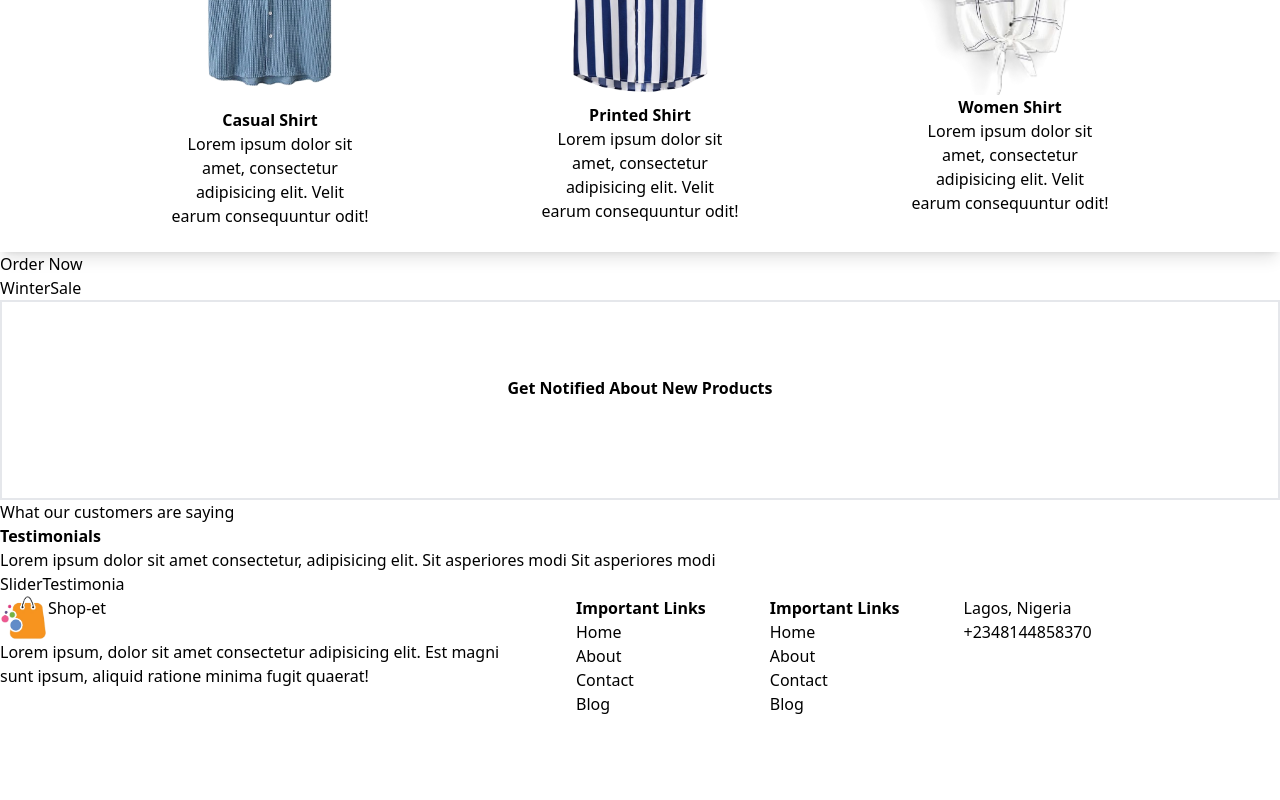
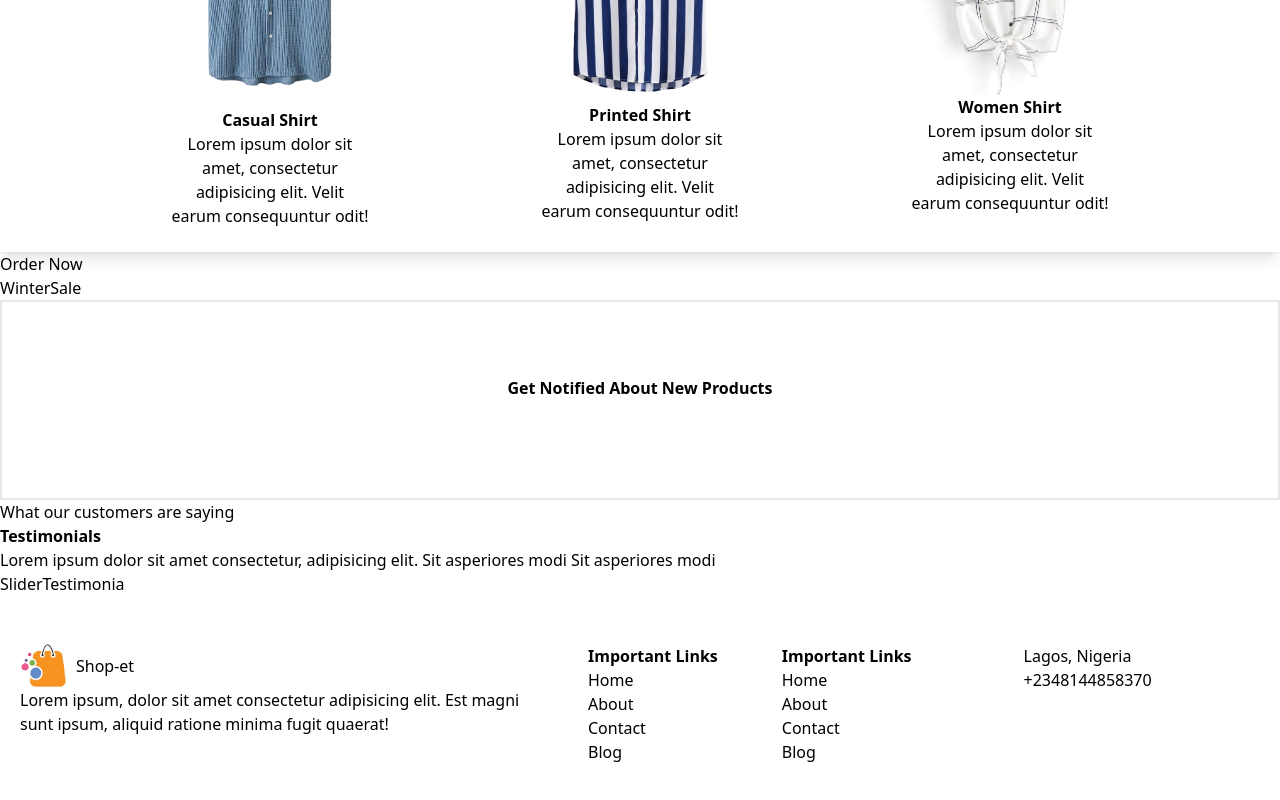
Before and after one commit to Kkebuka/shop-et, a React (Create React App) app: page / in a window 1280 px wide. Shown: the part 1467-2267 px from the top of the page. Built offline with nearby package versions, Linux system fonts and the light colour scheme.

Commit message:
footer component

```diff
--- a/src/Footer.js
+++ b/src/Footer.js
@@ -3,9 +3,9 @@ import logo from "./assets/logo.png";
 
 function Footer() {
   return (
-    <div className=" container mx-auto flex flex-col gap-0 lg:flex-row lg:gap-16 h-[300px]">
-      <div className=" w-[100%] lg:w-[40%]">
-        <div className="flex">
+    <div className=" container mx-auto flex flex-col pl-5 pt-12 gap-0 lg:flex-row lg:gap-16 h-[400px] ">
+      <div className=" w-[100%] lg:w-[40%] ">
+        <div className="flex items-center gap-2">
           <img src={logo} alt="logo" className=" w-12" />
           <h2>Shop-et</h2>
         </div>
@@ -44,7 +44,7 @@ function Footer() {
           <p>Blog</p>
         </a>
       </div>
-      <div>
+      <div className="lg:pl-12">
         {/* Social media icons */}
         <div>
           <p>Lagos, Nigeria</p>
```
